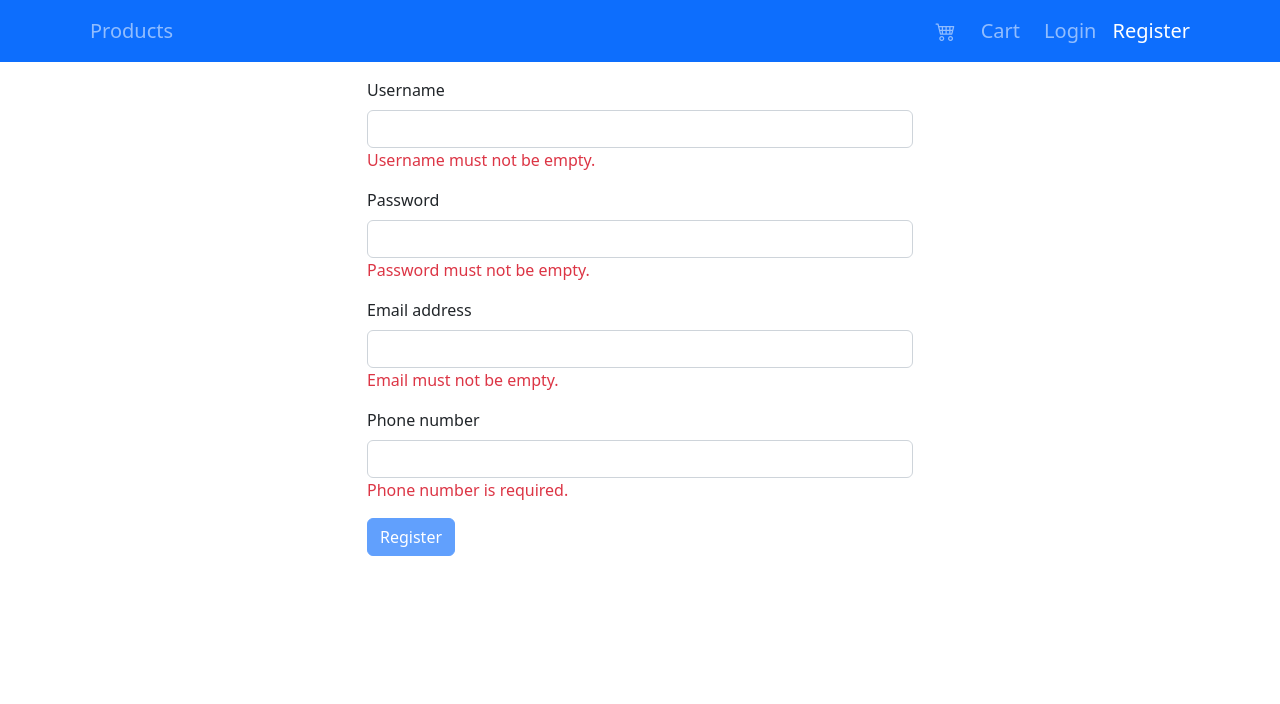
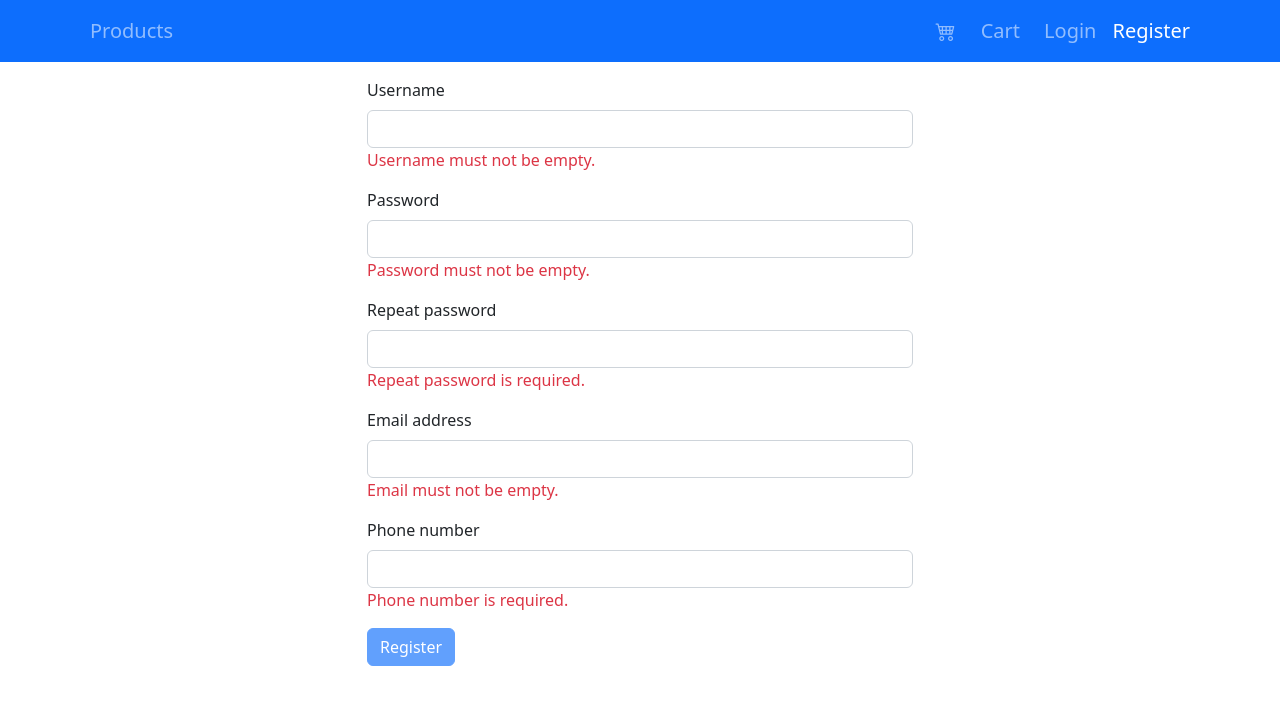
Before and after one commit to Lukasz0104/AJI_TUL_2022, an Angular app in the folder zadanie4/frontend/: page /register in a window 1280 px wide. Shown: the top 704 px of the page. Built offline with nearby package versions, Linux system fonts and the light colour scheme.

Commit message:
Task 4 - Add confirm password input

```diff
--- a/zadanie4/frontend/src/app/components/edit-product-modal/edit-product-modal.component.ts
+++ b/zadanie4/frontend/src/app/components/edit-product-modal/edit-product-modal.component.ts
@@ -6,6 +6,10 @@ import { Product } from '../../models/product';
 import { UpdateProductDto } from '../../models/update-product-dto';
 import { CategoryService } from '../../services/category.service';
 import { ProductService } from '../../services/product.service';
+
+export type UpdateProductErros = {
+    [Property in keyof UpdateProductDto]: string | undefined;
+};
 
 @Component({
     selector: 'app-edit-product',
@@ -16,10 +20,7 @@ export class EditProductModalComponent {
 
     protected dto: UpdateProductDto = {};
 
-    protected errors = {
-        unitPrice: '',
-        unitWeight: ''
-    };
+    protected errors: UpdateProductErros = {};
 
     private _product: Product | null = null;
 
@@ -69,8 +70,6 @@ export class EditProductModalComponent {
                     })
                 )
                 .subscribe((updated) => {
-                    console.log(updated);
-
                     this.activeModal.close(updated);
                 });
         }
--- a/zadanie4/frontend/src/app/components/register/register.component.html
+++ b/zadanie4/frontend/src/app/components/register/register.component.html
@@ -43,7 +43,7 @@
                 {{ password.value }}
             </div>
         </div>
-        <!-- <div class="mb-3">
+        <div class="mb-3">
             <label
                 class="form-label"
                 for="repeat-password">
@@ -54,24 +54,24 @@
                 type="password"
                 ngModel
                 required
-                #repeatPassword="ngModel"
+                #repeatPasswordInput="ngModel"
+                name="repeat-password"
                 id="repeat-password" />
             <div
                 *ngIf="
-                    repeatPassword.value !== password.value ||
-                    (repeatPassword.invalid &&
-                        (repeatPassword.dirty || repeatPassword.touched))
+                    repeatPasswordInput.invalid ||
+                    repeatPasswordInput.value !== password.value
                 "
                 class="text-danger">
                 <ng-container
-                    *ngIf="repeatPassword.errors?.['required']; else passwordNotMatching">
-                    Repeat password must not be empty.
+                    *ngIf="repeatPasswordInput.errors?.['required']; else passwordNotMatching">
+                    Repeat password is required.
                 </ng-container>
                 <ng-template #passwordNotMatching>
                     Repeat password must match password.
                 </ng-template>
             </div>
-        </div> -->
+        </div>
         <div class="mb-3">
             <label
                 class="form-label"
--- a/zadanie4/frontend/src/app/components/register/register.component.ts
+++ b/zadanie4/frontend/src/app/components/register/register.component.ts
@@ -1,4 +1,5 @@
 import { Component } from '@angular/core';
+import { catchError, EMPTY } from 'rxjs';
 import { RegisterDto } from '../../models/register-dto';
 import { AuthService } from '../../services/auth.service';
 
@@ -12,12 +13,19 @@ export class RegisterComponent {
     constructor(protected authService: AuthService) {}
 
     register() {
-        this.authService.register(this.registerDto).subscribe((success) => {
-            console.log(success);
-            if (success) {
-                alert('Registration successful');
-            }
-            // TODO show toast message
-        });
+        this.authService
+            .register(this.registerDto)
+            .pipe(
+                catchError((e, _) => {
+                    alert(e.error.message);
+                    return EMPTY;
+                })
+            )
+            .subscribe((success) => {
+                if (success) {
+                    alert('Registration successful');
+                }
+                // TODO show toast message
+            });
     }
 }
--- a/zadanie4/frontend/src/app/services/auth.service.ts
+++ b/zadanie4/frontend/src/app/services/auth.service.ts
@@ -37,9 +37,6 @@ export class AuthService {
             .pipe(
                 map((res: HttpResponse<void>) => {
                     return res.status === 204;
-                }),
-                catchError(() => {
-                    return of(false);
                 })
             );
     }
```
